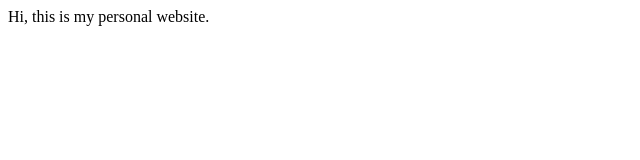
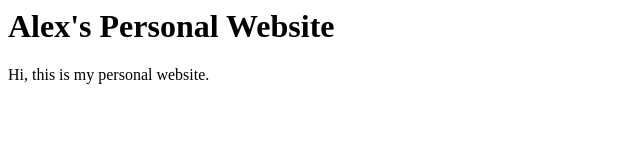
Before and after one commit to AlexMausshardt/AlexMausshardt.github.io, a plain HTML site: page index.html in a window 1280 px wide. Shown: the whole page, without its empty margins (0-640 px from the left). Drawn offline with Linux system fonts and the light colour scheme.

Commit message:
Adding a title

```diff
--- a/index.html
+++ b/index.html
@@ -1,2 +1,3 @@
 
+<h1>Alex's Personal Website</h1>
 Hi, this is my personal website.
```
